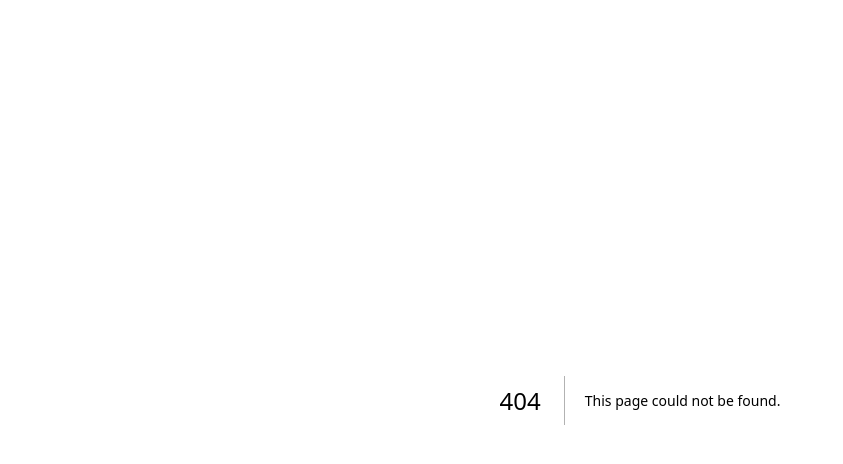
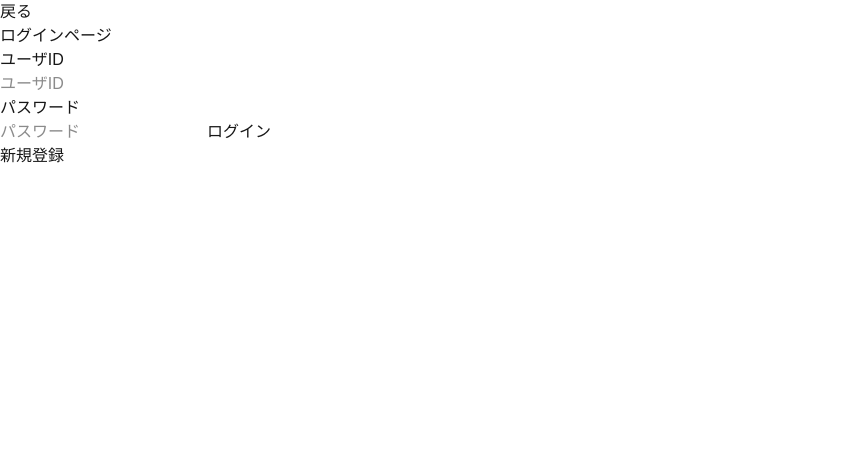
Before and after one commit to nkweb8080-tech/MovieLogs, a Next.js app: page /movie/LoginPage in a window 1280 px wide. Before the commit this address had no page. Shown: the top 464 px of the page, without its empty margins (0-843 px from the left). Built offline with nearby package versions, Linux system fonts and the light colour scheme.

Commit message:
add any pages and create GoToPageButton

```diff
--- /dev/null
+++ b/app/Common/GoToPageButton.tsx
@@ -0,0 +1,14 @@
+"use client"
+import { useRouter } from "next/navigation";
+
+type GoButtonProps = {
+    label: string
+    goToPath: string
+}
+
+export default function LoginButton({ label,goToPath }: GoButtonProps){
+    const router = useRouter();
+    return (
+        <button onClick={() => router.push(goToPath)}>{label}</button>
+    )
+}
--- a/app/Common/RagistComponents.tsx
+++ b/app/Common/RagistComponents.tsx
@@ -1,3 +1,4 @@
+//日付入力が納得できない
 export default async function RegistPage(){
 
   return(
@@ -8,9 +9,19 @@ export default async function RegistPage(){
                 <p>鑑賞日</p>
                 <input type="date" name="watchDate"/>
                 <p>評価</p>
-                <input type="range" name="Hyouka"/>
+                <input
+                    type="range"
+                    name="Hyouka"
+                    min="1"
+                    max="10"
+                    id="HyoukaSlider"/>
                 <p>コメント</p>
-                <input type="text" name="comment" placeholder="コメントを記入"/>
+                <textarea
+                    name="comment"
+                    placeholder="コメントを記入"
+                    cols={40}
+                    rows={4}/>
+                <button>登録</button>
             </form>
         </div>
     </main>
--- /dev/null
+++ b/app/movie/LoginPage/page.tsx
@@ -0,0 +1,19 @@
+import GoToButton from '@/app/Common/GoToPageButton'
+import BackButton from "@/app/Common/PageBackButton"
+
+export default async function LoginPage(){
+    return (
+        <main>
+            <BackButton/>
+            <h1>ログインページ</h1>
+            <form>
+                <p>ユーザID</p>
+                <input type="text" name="userId" placeholder="ユーザID"/>
+                <p>パスワード</p>
+                <input type="text" name="password" placeholder="パスワード"/>
+                <button type="submit">ログイン</button>
+            </form>
+            <GoToButton label="新規登録" goToPath='/movie/NewUserPage'></GoToButton>
+        </main>
+    )
+}
--- /dev/null
+++ b/app/movie/NewUserPage/page.tsx
@@ -0,0 +1,17 @@
+import BackButton from "@/app/Common/PageBackButton"
+
+export default async function LoginPage(){
+    return (
+        <main>
+            <BackButton/>
+            <h1>新規登録</h1>
+            <form>
+                <p>ユーザID</p>
+                <input type="text" name="userId" placeholder="ユーザID"/>
+                <p>パスワード</p>
+                <input type="text" name="password" placeholder="パスワード"/>
+                <button type="submit">新規登録</button>
+            </form>
+        </main>
+    )
+}
--- a/app/movie/TopPage/page.tsx
+++ b/app/movie/TopPage/page.tsx
@@ -1,6 +1,7 @@
 import Tab from '@/app/Common/TabComponents'
 import MyPage from '@/app/movie/MyPage/page'
 import SeachPage from '@/app/movie/SearchPage/page'
+import GoToButton from '@/app/Common/GoToPageButton'
 import type { SearchMovieProps } from "@/app/Types/SearchPageType"
 
 export default async function TopPage({
@@ -9,6 +10,7 @@ export default async function TopPage({
   return (
     <main className="mx-auto max-w-5xl p-6">
         <h1 className="text-2xl font-bold">Movie Logs</h1>
+        <GoToButton label="ログイン" goToPath='/movie/LoginPage'></GoToButton>
         <Tab tabs={[
           {
             label: "検索",
--- a/app/movie/movieDetailPage/[movieId]/page.tsx
+++ b/app/movie/movieDetailPage/[movieId]/page.tsx
@@ -2,6 +2,7 @@ import Image from "next/image"
 import { cookies } from "next/headers"
 import { toggleModal } from "@/app/Common/CookieAction"
 import { getMovieDetail } from "@/app/Script/anyApiFunction/tmdbApi"
+import GoToButton from "@/app/Common/GoToPageButton"
 import BackButton from "@/app/Common/PageBackButton"
 import RegistComponent from "@/app/Common/RagistComponents"
 
@@ -27,6 +28,7 @@ export default async function MovieDetailPage({
   return (
     <main className="mx-auto max-w-5xl p-6">
         <BackButton/>
+        <GoToButton label="ログイン" goToPath='/movie/LoginPage'></GoToButton>
         <h1>映画詳細</h1>
         <div className="mt-8 grid gap-6 sm:grid-cols-2 lg:grid-cols-4">
             {result?.poster_path ? (
@@ -68,7 +70,7 @@ export default async function MovieDetailPage({
               )}
             </div>
               {showFlag && (
-                <div>
+                <div className="width:400px">
                   <RegistComponent/>
                 </div>
               )}
```
